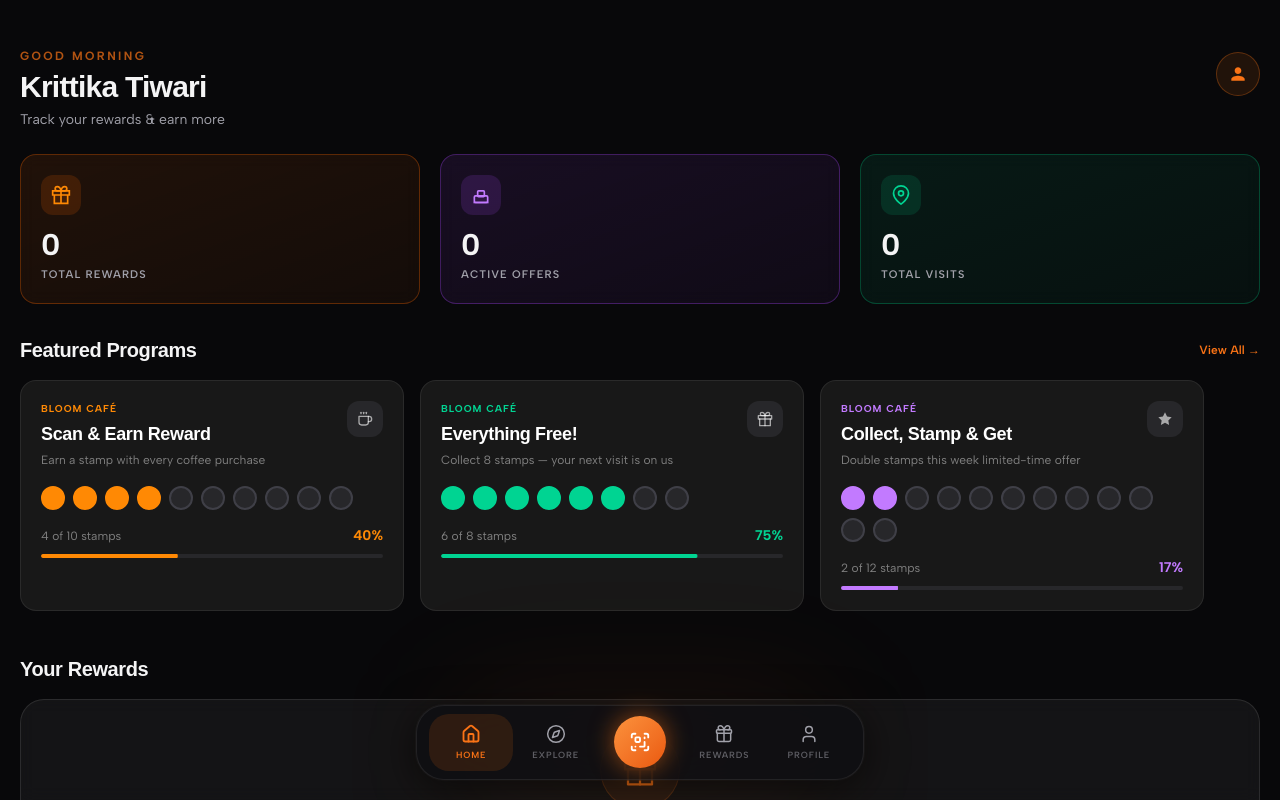
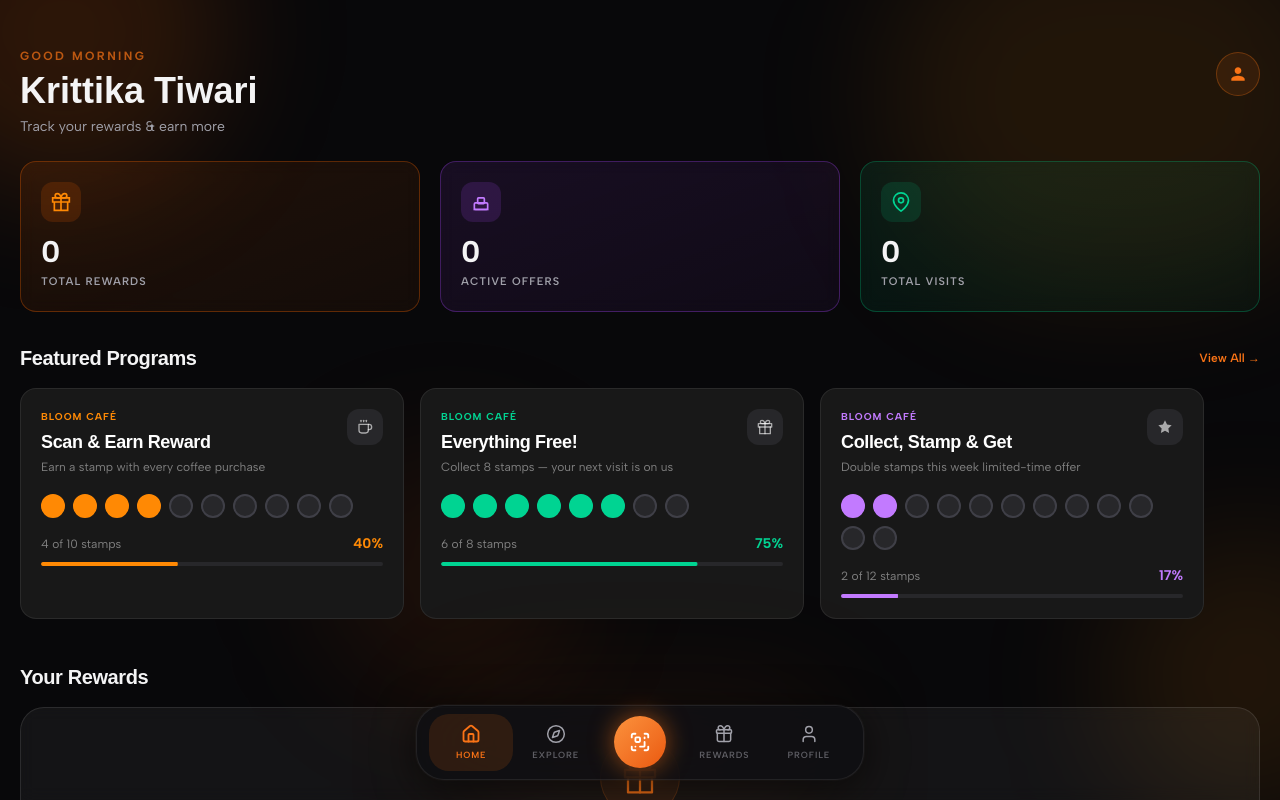
Before and after one commit to workispsd1-ctrl/PassPrive_Loyalty, a Next.js app: page /customer/home in a window 1280 px wide. Built offline with nearby package versions, Linux system fonts and the light colour scheme; a web font is replaced by a local one.

Commit message:
fixed the layout

```diff
--- a/app/customer/(customer-routes)/explore/page.tsx
+++ b/app/customer/(customer-routes)/explore/page.tsx
@@ -152,10 +152,10 @@ export default function CustomerExplorePage() {
           initial={{ opacity: 0, y: 16 }}
           animate={{ opacity: 1, y: 0 }}
           transition={{ delay: 0.25, duration: 0.45, ease: [0.22, 1, 0.36, 1] as const }}
-          className="overflow-hidden rounded-2xl border border-border/50"
+          className="overflow-hidden rounded-2xl border border-border/50 bg-zinc-800/20"
         >
           {/* Table header */}
-          <div className="flex items-center justify-between border-b border-border/40 bg-zinc-900/70 px-4 py-3">
+          <div className="flex items-center justify-between border-b border-border/40 bg-zinc-500/10 px-4 py-3">
             <span className="text-[10px] font-bold uppercase tracking-widest text-muted-foreground">Business Name</span>
             <span className="text-[10px] font-bold uppercase tracking-widest text-muted-foreground">Status</span>
           </div>
@@ -176,7 +176,7 @@ export default function CustomerExplorePage() {
                   <Link href={`/customer/explore/${biz.id}`} className="no-underline">
                     <motion.div
                       whileTap={{ scale: 0.995 }}
-                      className="flex cursor-pointer items-center gap-3 px-4 py-3.5 transition-colors hover:bg-white/2"
+                      className="flex cursor-pointer items-center gap-3 px-4 py-3.5 transition-colors hover:bg-muted/30"
                     >
                       {/* Icon */}
                       <div className="flex h-10 w-10 shrink-0 items-center justify-center rounded-xl bg-zinc-800 text-xl">
--- a/app/customer/(customer-routes)/home/page.tsx
+++ b/app/customer/(customer-routes)/home/page.tsx
@@ -166,7 +166,7 @@ export default function CustomerHomePage() {
           <div className="flex items-start justify-between">
             <motion.div variants={fadeUp}>
               <p className="text-xs font-bold uppercase tracking-[0.2em] text-primary/70">{greeting}</p>
-              <h1 className="mt-1 text-3xl font-bold tracking-tight text-foreground leading-tight">Krittika Tiwari</h1>
+              <h1 className="mt-1 text-4xl font-bold tracking-normal  text-foreground leading-tight">Krittika Tiwari</h1>
               <p className="mt-1 text-sm text-muted-foreground">Track your rewards &amp; earn more</p>
             </motion.div>
 
--- a/app/customer/(customer-routes)/layout.tsx
+++ b/app/customer/(customer-routes)/layout.tsx
@@ -4,7 +4,14 @@ import CustomerNav from './_components/CustomerNav'
 export default function CustomerLayout({ children }: { children: React.ReactNode }) {
   return (
     <div className="relative flex flex-col h-screen overflow-hidden bg-background">
-      <div className="flex-1 overflow-y-auto pb-20">{children}</div>
+      {/* Orange ambient patches */}
+      <div className="pointer-events-none fixed inset-0 z-0 overflow-hidden">
+        <div className="absolute -top-32 -left-24 h-80 w-80 rounded-full bg-orange-500/15 blur-3xl" />
+        <div className="absolute -top-24 -right-20 h-96 w-120 rounded-full bg-orange-400/10 blur-3xl" />
+        <div className="absolute top-2/3 -right-28 h-72 w-72 rounded-full bg-orange-400/10 blur-3xl" />
+        <div className="absolute bottom-24 left-1/4 h-64 w-64 rounded-full bg-orange-500/8 blur-3xl" />
+      </div>
+      <div className="relative z-10 flex-1 overflow-y-auto pb-20">{children}</div>
       <CustomerNav />
     </div>
   )
```
